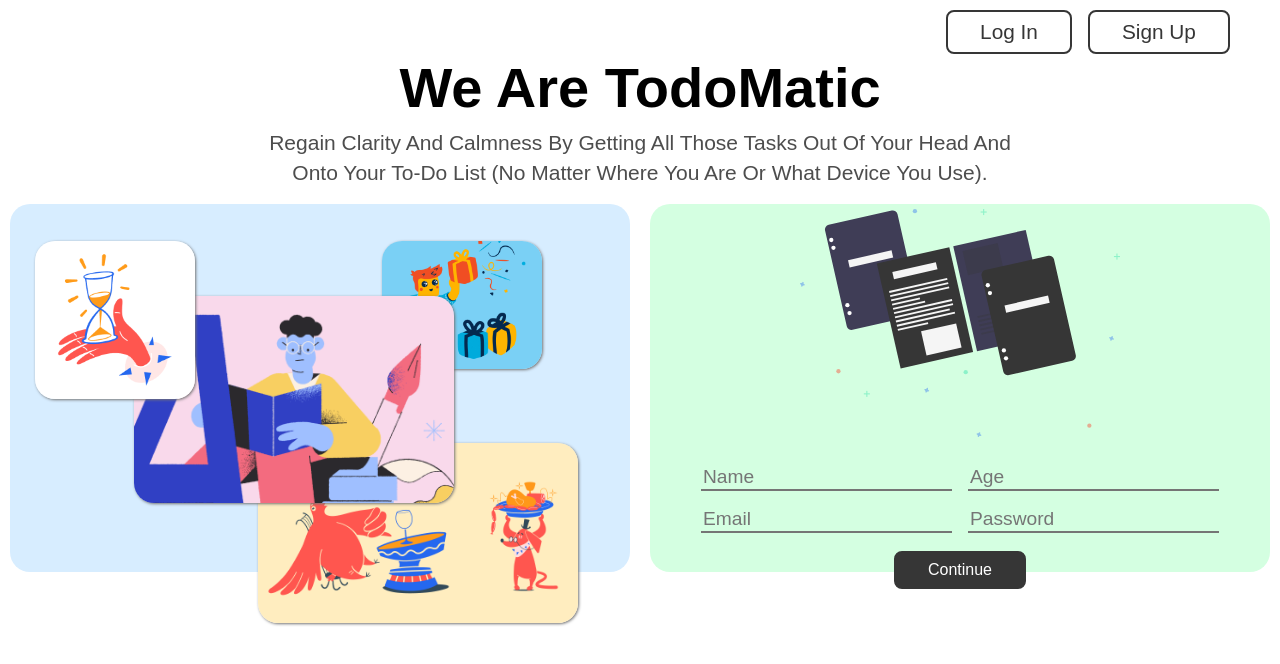
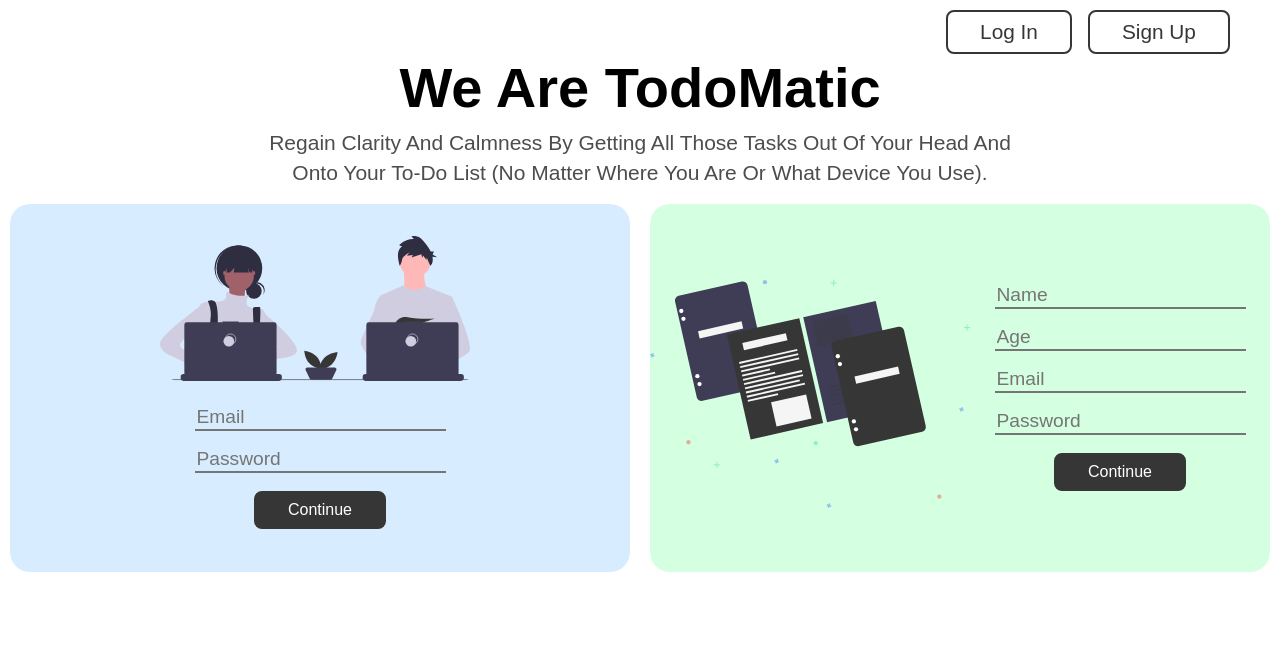
Before and after one commit to naveedalirehmani/Kanban-app-task-management, a React (Create React App) app: page / in a window 1280 px wide. Shown: the top 664 px of the page. Built offline with nearby package versions, Linux system fonts and the light colour scheme.

Commit message:
login and signup functionality added

```diff
--- a/src/components/home.js
+++ b/src/components/home.js
@@ -1,4 +1,4 @@
-import React, { useState } from "react";
+import React, { useState, useEffect } from "react";
 import "./home.css";
 import Aux from "../hoc/auxiliary";
 import Loginform from "./logInForm";
@@ -10,13 +10,22 @@
 import vector from "../images/vectorCreator2.jpg";
 
 function Home(props) {
+  //PUSHING USER DATA INTO THE ARRAY-------------------------------------------------------------
   const [userData, setUserData] = useState([]);
   const addUser = (data) => {
     setUserData([...userData, data]);
+    alert("you have been signed up")
   };
-  console.log(userData);
+  //LOCAL STORAGE SETING DATA--------------------------------------------------------------------
+  useEffect(() => {
+    setUserData(JSON.parse(localStorage.userData ? localStorage.userData : "[]"));
+  }, []);
 
-  const [isLogInIn, isLogInBack] = useState(false);
+  useEffect(() => {
+    localStorage.setItem("userData", JSON.stringify(userData));
+  }, [userData]);
+  // CONDITIONAL RENDERING LOGIN AND SIGNIN FORM--------------------------------------------------
+  const [isLogInIn, isLogInBack] = useState(true);
   const [isSignInIn, isSignInBack] = useState(true);
   const logInFunction = () => {
     isLogInBack(true);
@@ -26,7 +35,14 @@
     isLogInBack(false);
     isSignInBack(true);
   };
-  const logInDiv = <Loginform></Loginform>;
+  function checkName(data){
+    userData.find((element)=>{
+      if(element.email === data.email && element.password === data.password){
+        alert("welcome "+ element.name)
+      }
+    })
+  }
+  const logInDiv = <Loginform checkName={checkName}></Loginform>;
   const logInHome = (
     <Aux>
       <img className="ouch1" src={Ouch1} alt="" />
@@ -37,6 +53,8 @@
   );
   const signUpDiv = <Signupform addName={addUser}></Signupform>;
   const signUpHome = <img className="vector" src={vector} alt="" />;
+
+  //RETURN------------------------------------------------------------------------------------------------------
   return (
     <section className="home">
       <div className="main">
--- a/src/components/logInForm.js
+++ b/src/components/logInForm.js
@@ -1,15 +1,25 @@
-import React from 'react';
+import React,{useState} from 'react';
 import './logInForm.css';
 import logInSvg from '../images/shared_workspace.svg'
 import Aux from '../hoc/auxiliary';
 
 function LogInForm(props){
+    const [user , setUser] = useState({
+        email:"",
+        password:""
+    })
+    function handleSubmit(){
+        props.checkName(user)
+    }
+    function handleChange(e){
+        setUser({...user,[e.target.id]: e.target.value})
+    }
     return(
        <Aux>
            <img className="logInSvg"src={logInSvg} alt=""/>
-           <input className="logInEmailInput" placeholder="Email" type="text"/>
-           <input className="logInPasswordInput" placeholder="Password" type="password"/>
-           <button className="continueButton">Continue</button>
+           <input id="email"className="logInEmailInput" placeholder="Email" type="text" onChange={handleChange}/>
+           <input id="password" className="logInPasswordInput" placeholder="Password" type="password" onChange={handleChange}/>
+           <button onClick={handleSubmit}className="continueButton">Continue</button>
        </Aux>
     )
 }
--- a/src/components/signUpForm.js
+++ b/src/components/signUpForm.js
@@ -10,8 +10,7 @@
     email: "",
     password: "",
   });
-  function handleSubmit(e) {
-    e.preventDefault();
+  function handleSubmit() {
     props.addName(user);
   }
   function handleChange(e) {
@@ -19,7 +18,6 @@
   }
   return (
     <Aux>
-      <form onSubmit={handleSubmit} action="">
         <div>
           <img className="signUpSvg" src={signUpSvg} alt="" />
         </div>
@@ -52,11 +50,10 @@
             type="password"
             onChange={handleChange}
           />
-          <button type="submit" className="continueButton">
+          <button onClick={handleSubmit} className="continueButton">
             Continue
           </button>
         </div>
-      </form>
     </Aux>
   );
 }
```
Also changed, not shown: 2 other files (tests, documents, lock files or other folders).
